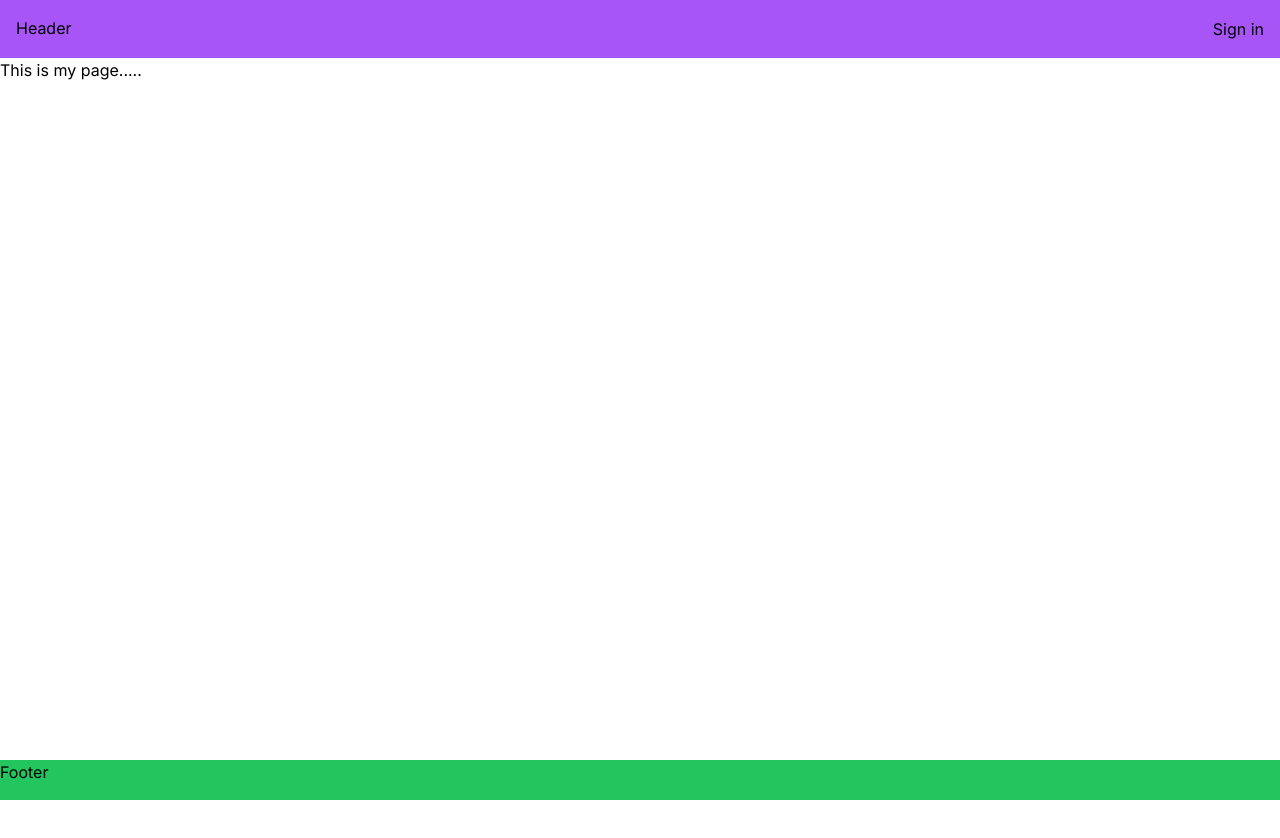
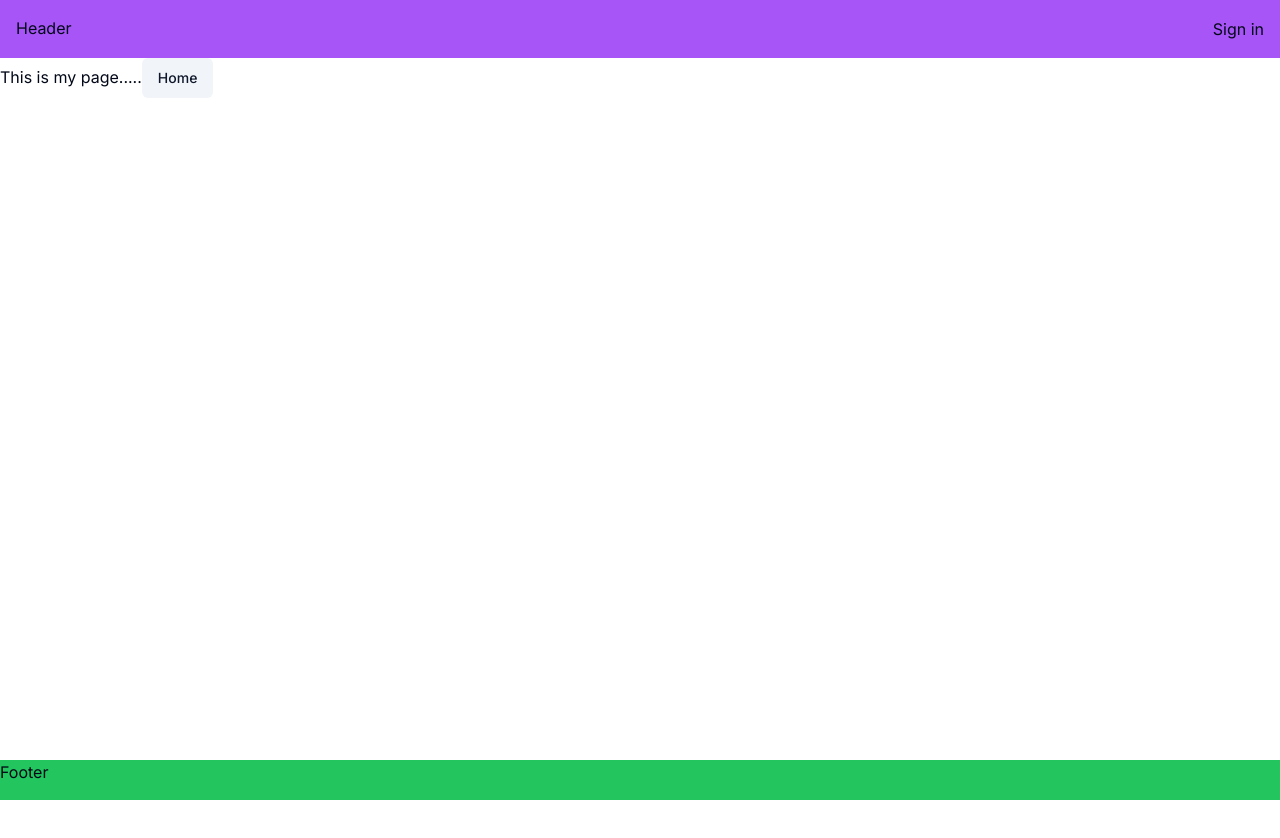
Before and after one commit to mdfaizanahmed786/nextjs-14-app-dir, a Next.js app: page / in a window 1280 px wide. Shown: the top 838 px of the page. Built offline with nearby package versions, Linux system fonts and the light colour scheme; no server answers.

Commit message:
feat: added shadcn ui

```diff
--- /dev/null
+++ b/app/components/ThemeProvider.tsx
@@ -0,0 +1,9 @@
+"use client"
+
+import * as React from "react"
+import { ThemeProvider as NextThemesProvider } from "next-themes"
+import { type ThemeProviderProps } from "next-themes/dist/types"
+
+export function ThemeProvider({ children, ...props }: ThemeProviderProps) {
+  return <NextThemesProvider {...props}>{children}</NextThemesProvider>
+}
--- a/app/globals.css
+++ b/app/globals.css
@@ -1,3 +1,76 @@
 @tailwind base;
 @tailwind components;
 @tailwind utilities;
+
+@layer base {
+  :root {
+    --background: 0 0% 100%;
+    --foreground: 222.2 84% 4.9%;
+
+    --card: 0 0% 100%;
+    --card-foreground: 222.2 84% 4.9%;
+
+    --popover: 0 0% 100%;
+    --popover-foreground: 222.2 84% 4.9%;
+
+    --primary: 222.2 47.4% 11.2%;
+    --primary-foreground: 210 40% 98%;
+
+    --secondary: 210 40% 96.1%;
+    --secondary-foreground: 222.2 47.4% 11.2%;
+
+    --muted: 210 40% 96.1%;
+    --muted-foreground: 215.4 16.3% 46.9%;
+
+    --accent: 210 40% 96.1%;
+    --accent-foreground: 222.2 47.4% 11.2%;
+
+    --destructive: 0 84.2% 60.2%;
+    --destructive-foreground: 210 40% 98%;
+
+    --border: 214.3 31.8% 91.4%;
+    --input: 214.3 31.8% 91.4%;
+    --ring: 222.2 84% 4.9%;
+
+    --radius: 0.5rem;
+  }
+
+  .dark {
+    --background: 222.2 84% 4.9%;
+    --foreground: 210 40% 98%;
+
+    --card: 222.2 84% 4.9%;
+    --card-foreground: 210 40% 98%;
+
+    --popover: 222.2 84% 4.9%;
+    --popover-foreground: 210 40% 98%;
+
+    --primary: 210 40% 98%;
+    --primary-foreground: 222.2 47.4% 11.2%;
+
+    --secondary: 217.2 32.6% 17.5%;
+    --secondary-foreground: 210 40% 98%;
+
+    --muted: 217.2 32.6% 17.5%;
+    --muted-foreground: 215 20.2% 65.1%;
+
+    --accent: 217.2 32.6% 17.5%;
+    --accent-foreground: 210 40% 98%;
+
+    --destructive: 0 62.8% 30.6%;
+    --destructive-foreground: 210 40% 98%;
+
+    --border: 217.2 32.6% 17.5%;
+    --input: 217.2 32.6% 17.5%;
+    --ring: 212.7 26.8% 83.9%;
+  }
+}
+
+@layer base {
+  * {
+    @apply border-border;
+  }
+  body {
+    @apply bg-background text-foreground;
+  }
+}
--- a/app/layout.tsx
+++ b/app/layout.tsx
@@ -3,7 +3,8 @@
 import "./globals.css";
 import Header from "./components/Header";
 import Footer from "./components/Footer";
-import { ClerkProvider } from '@clerk/nextjs'
+import { ClerkProvider } from "@clerk/nextjs";
+import { ThemeProvider } from "./components/ThemeProvider";
 const inter = Inter({ subsets: ["latin"] });
 
 // In about page there is no description, so the description will be taken from root layout now.
@@ -21,11 +22,18 @@
     <ClerkProvider>
       <html lang="en">
         <body className={inter.className}>
+          <ThemeProvider
+            attribute="class"
+            defaultTheme="system"
+            enableSystem
+            disableTransitionOnChange
+          >
             <Header />
 
             {children}
 
             <Footer />
+          </ThemeProvider>
         </body>
       </html>
     </ClerkProvider>
--- a/app/page.tsx
+++ b/app/page.tsx
@@ -1,7 +1,10 @@
+import { Button } from "@/components/ui/button";
+
 export default function Home() {
   return (
     <main className="min-h-screen">
       This is my page.....
+      <Button variant={"secondary"}  >Home </Button>
     </main>
   );
 }
--- /dev/null
+++ b/components/ui/button.tsx
@@ -0,0 +1,56 @@
+import * as React from "react"
+import { Slot } from "@radix-ui/react-slot"
+import { cva, type VariantProps } from "class-variance-authority"
+
+import { cn } from "@/lib/utils"
+
+const buttonVariants = cva(
+  "inline-flex items-center justify-center whitespace-nowrap rounded-md text-sm font-medium ring-offset-background transition-colors focus-visible:outline-none focus-visible:ring-2 focus-visible:ring-ring focus-visible:ring-offset-2 disabled:pointer-events-none disabled:opacity-50",
+  {
+    variants: {
+      variant: {
+        default: "bg-primary text-primary-foreground hover:bg-primary/90",
+        destructive:
+          "bg-destructive text-destructive-foreground hover:bg-destructive/90",
+        outline:
+          "border border-input bg-background hover:bg-accent hover:text-accent-foreground",
+        secondary:
+          "bg-secondary text-secondary-foreground hover:bg-secondary/80",
+        ghost: "hover:bg-accent hover:text-accent-foreground",
+        link: "text-primary underline-offset-4 hover:underline",
+      },
+      size: {
+        default: "h-10 px-4 py-2",
+        sm: "h-9 rounded-md px-3",
+        lg: "h-11 rounded-md px-8",
+        icon: "h-10 w-10",
+      },
+    },
+    defaultVariants: {
+      variant: "default",
+      size: "default",
+    },
+  }
+)
+
+export interface ButtonProps
+  extends React.ButtonHTMLAttributes<HTMLButtonElement>,
+    VariantProps<typeof buttonVariants> {
+  asChild?: boolean
+}
+
+const Button = React.forwardRef<HTMLButtonElement, ButtonProps>(
+  ({ className, variant, size, asChild = false, ...props }, ref) => {
+    const Comp = asChild ? Slot : "button"
+    return (
+      <Comp
+        className={cn(buttonVariants({ variant, size, className }))}
+        ref={ref}
+        {...props}
+      />
+    )
+  }
+)
+Button.displayName = "Button"
+
+export { Button, buttonVariants }
--- /dev/null
+++ b/lib/utils.ts
@@ -0,0 +1,6 @@
+import { type ClassValue, clsx } from "clsx"
+import { twMerge } from "tailwind-merge"
+
+export function cn(...inputs: ClassValue[]) {
+  return twMerge(clsx(inputs))
+}
--- /dev/null
+++ b/tailwind.config.js
@@ -0,0 +1,81 @@
+/** @type {import('tailwindcss').Config} */
+module.exports = {
+  darkMode: ["class"],
+  content: [
+    './pages/**/*.{ts,tsx}',
+    './components/**/*.{ts,tsx}',
+    './app/**/*.{ts,tsx}',
+    './src/**/*.{ts,tsx}',
+	],
+  theme: {
+    container: {
+      center: true,
+      padding: "2rem",
+      screens: {
+        "2xl": "1400px",
+      },
+    },
+    extend: {
+      colors: {
+        border: "hsl(var(--border))",
+        input: "hsl(var(--input))",
+        ring: "hsl(var(--ring))",
+        background: "hsl(var(--background))",
+        foreground: "hsl(var(--foreground))",
+        primary: {
+          DEFAULT: "hsl(var(--primary))",
+          foreground: "hsl(var(--primary-foreground))",
+        },
+        secondary: {
+          DEFAULT: "hsl(var(--secondary))",
+          foreground: "hsl(var(--secondary-foreground))",
+        },
+        destructive: {
+          DEFAULT: "hsl(var(--destructive))",
+          foreground: "hsl(var(--destructive-foreground))",
+        },
+        muted: {
+          DEFAULT: "hsl(var(--muted))",
+          foreground: "hsl(var(--muted-foreground))",
+        },
+        accent: {
+          DEFAULT: "hsl(var(--accent))",
+          foreground: "hsl(var(--accent-foreground))",
+        },
+        popover: {
+          DEFAULT: "hsl(var(--popover))",
+          foreground: "hsl(var(--popover-foreground))",
+        },
+        card: {
+          DEFAULT: "hsl(var(--card))",
+          foreground: "hsl(var(--card-foreground))",
+        },
+      },
+      borderRadius: {
+        lg: "var(--radius)",
+        md: "calc(var(--radius) - 2px)",
+        sm: "calc(var(--radius) - 4px)",
+      },
+      keyframes: {
+        "accordion-down": {
+          from: { height: 0 },
+          to: { height: "var(--radix-accordion-content-height)" },
+        },
+        "accordion-up": {
+          from: { height: "var(--radix-accordion-content-height)" },
+          to: { height: 0 },
+        },
+      },
+      animation: {
+        "accordion-down": "accordion-down 0.2s ease-out",
+        "accordion-up": "accordion-up 0.2s ease-out",
+      },
+      backgroundImage: {
+        'gradient-radial': 'radial-gradient(var(--tw-gradient-stops))',
+        'gradient-conic':
+          'conic-gradient(from 180deg at 50% 50%, var(--tw-gradient-stops))',
+      },
+    },
+  },
+  plugins: [require("tailwindcss-animate")],
+}
--- a/tailwind.config.ts
+++ /dev/null
@@ -1,20 +0,0 @@
-import type { Config } from 'tailwindcss'
-
-const config: Config = {
-  content: [
-    './pages/**/*.{js,ts,jsx,tsx,mdx}',
-    './components/**/*.{js,ts,jsx,tsx,mdx}',
-    './app/**/*.{js,ts,jsx,tsx,mdx}',
-  ],
-  theme: {
-    extend: {
-      backgroundImage: {
-        'gradient-radial': 'radial-gradient(var(--tw-gradient-stops))',
-        'gradient-conic':
-          'conic-gradient(from 180deg at 50% 50%, var(--tw-gradient-stops))',
-      },
-    },
-  },
-  plugins: [],
-}
-export default config
```
Also changed, not shown: package.json (+8 -1 lines), .eslintrc.json, components.json (added), 1 other file (tests, documents, lock files or other folders). Lines whose indentation alone changed are shown as unchanged.
